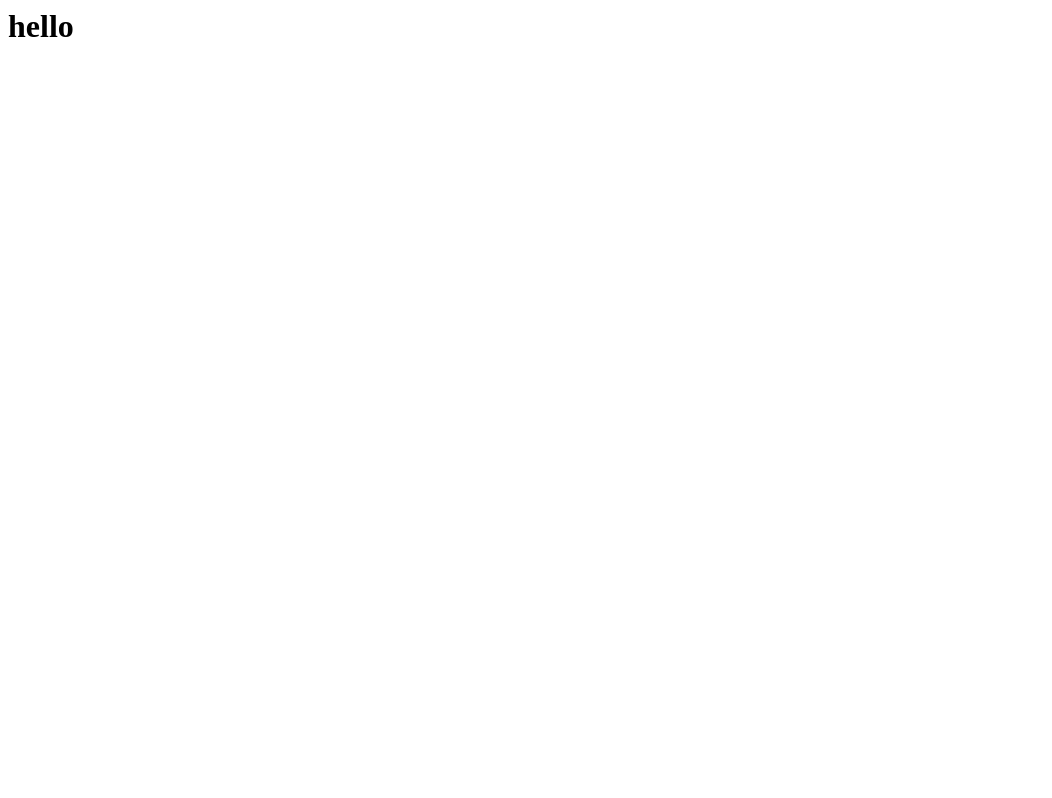
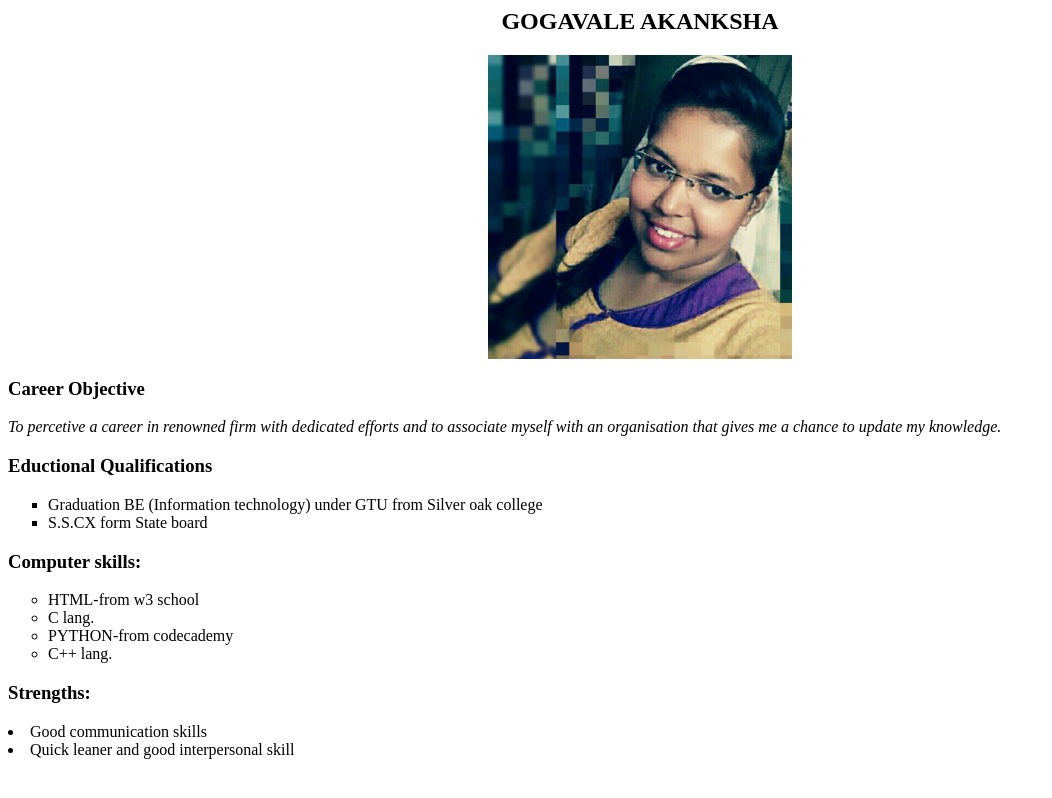
Before and after one commit to akankshagogavale17/akankshagogavale17.github.io, a plain HTML site: page index.html in a window 1280 px wide. Shown: the whole page, without its empty margins (0-1052 px from the left). Drawn offline with Linux system fonts and the light colour scheme.

Commit message:
index added

```diff
--- a/index.html
+++ b/index.html
@@ -1 +1,32 @@
-<h1>hello</h1>
+<html>
+<head>
+	<title>Resume</title>
+</head>
+<body>
+<h2><center>GOGAVALE AKANKSHA</center></h2>
+<center><img src="akii.jpg" style="width:304px;height:304px;"></center>
+
+<P><h3>Career Objective</h3></P>
+<p><i>
+	To percetive a career in renowned firm with dedicated efforts and to associate myself with an organisation that gives me a chance to update my knowledge.
+</i></p>
+
+<p><h3>Eductional Qualifications</h3></p>
+<ul style="list-style-type:square">
+	<li>Graduation BE (Information technology) under GTU from Silver oak college</li>
+	<li>S.S.CX form State board</li>
+</ul>
+
+<p><h3>Computer skills:</h3>
+<ul style="list-style-type:circle">
+	<li>HTML-from w3 school</li>
+	<li>C lang.</li>
+	<li>PYTHON-from codecademy</li>
+	<li>C++ lang.</li>
+</ul></p>
+
+<P><h3>Strengths:</h3>
+<ul style="list-style-type:square"></ul>
+<li>Good communication skills</li>
+<li>Quick leaner and good interpersonal skill</li></P>
+</body>
```
Also changed, not shown: akii.jpg (added).
